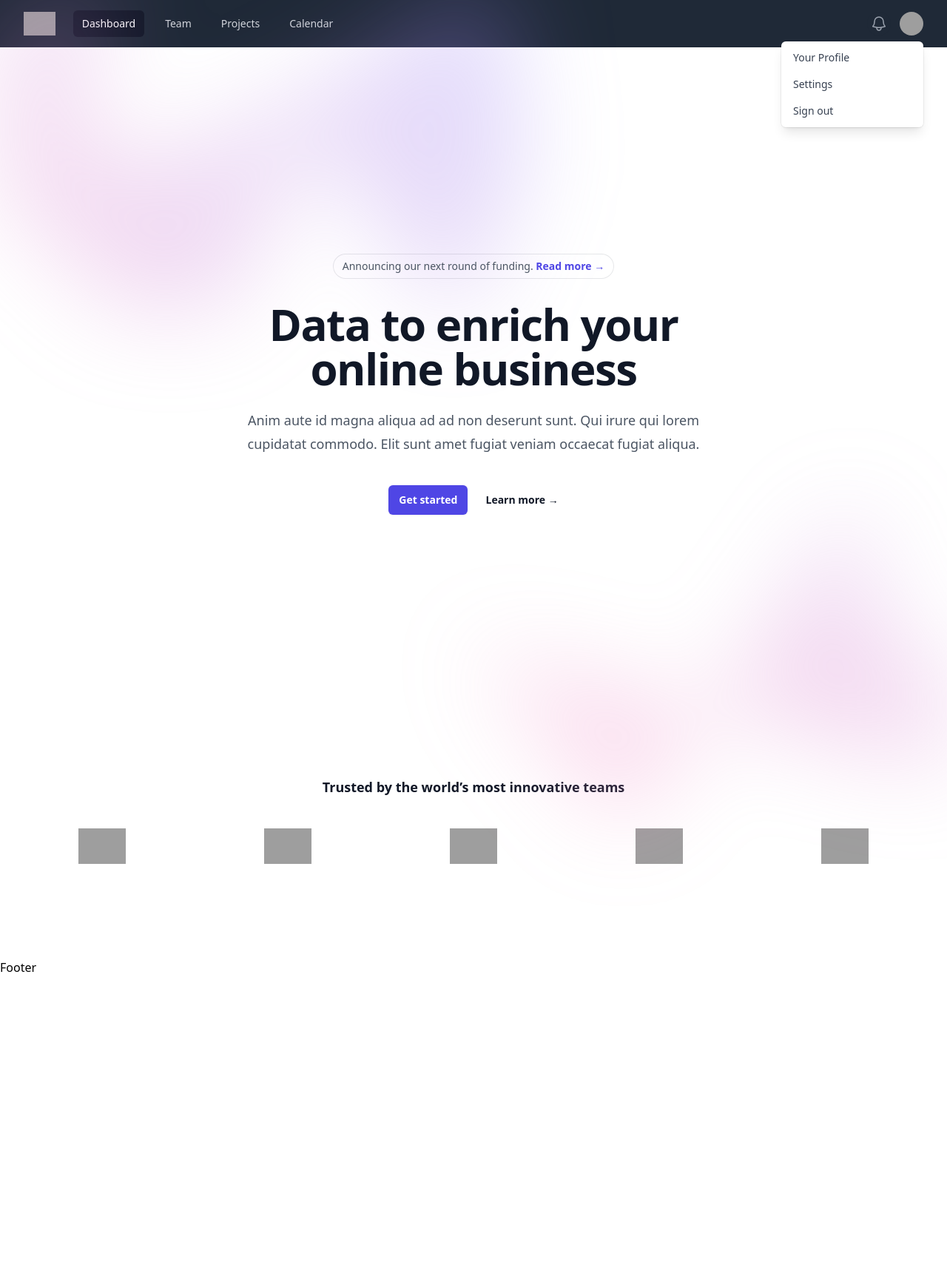
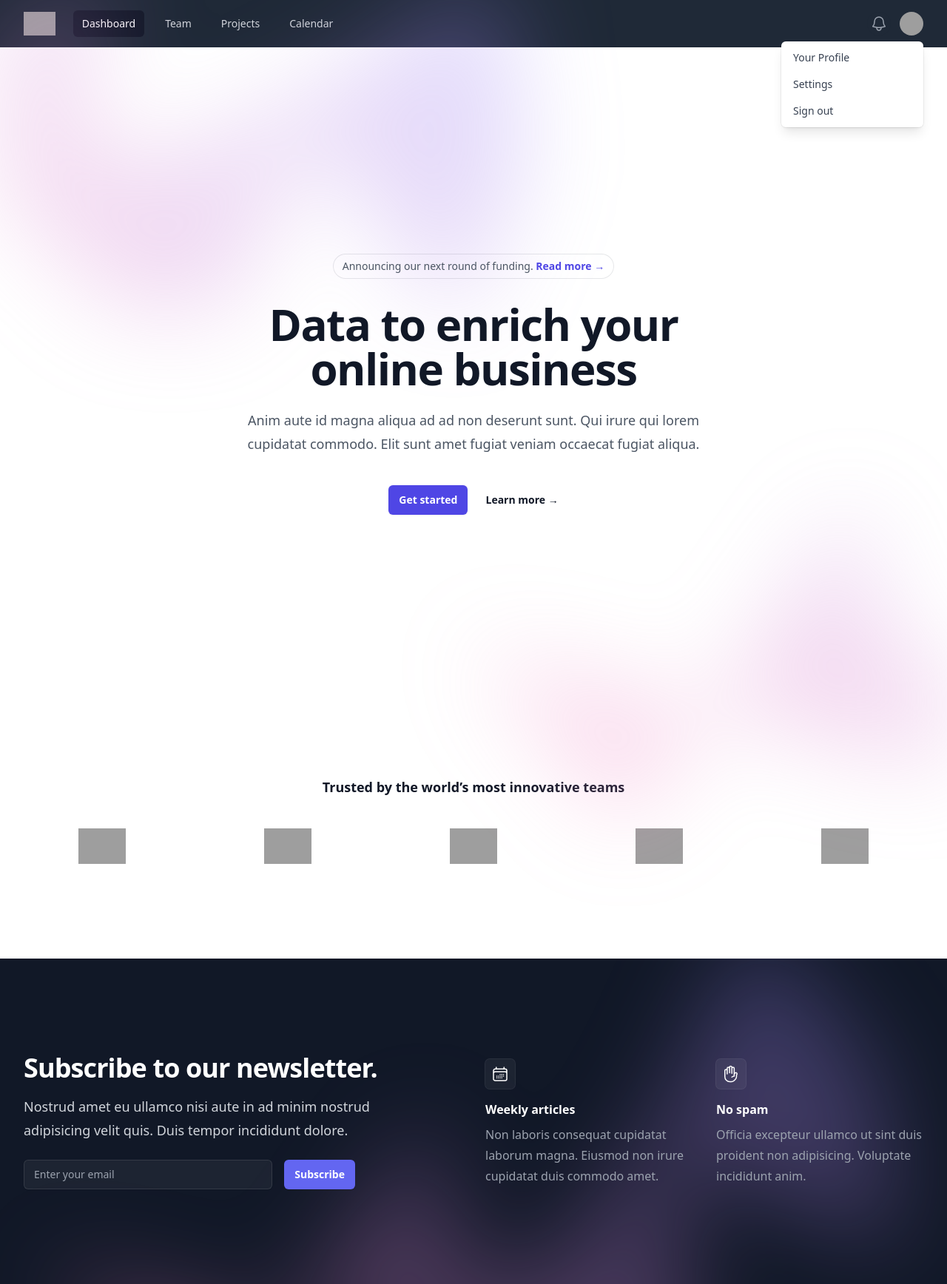
Before and after one commit to TaiChi112/Python, a Django app: page / in a window 1280 px wide. Shown: the whole page at 74% size. Before the commit the page ends 1314 px from the top, so only its background shows below. Run offline with Django 5.2, Linux system fonts and the light colour scheme; style sheets or scripts are compiled from the project's sources; grey boxes are pictures that could not be loaded.

Commit message:
feat : new component footer tailwindcss

````diff
--- a/general_app/templates/components/footer.html
+++ b/general_app/templates/components/footer.html
@@ -1 +1,64 @@
-<h1>Footer</h1>
+<!--
+  This example requires some changes to your config:
+
+  ```
+  // tailwind.config.js
+  module.exports = {
+    // ...
+    plugins: [
+      // ...
+      require('@tailwindcss/forms'),
+    ],
+  }
+  ```
+-->
+<div class="relative isolate overflow-hidden bg-gray-900 py-16 sm:py-24 lg:py-32">
+    <div class="mx-auto max-w-7xl px-6 lg:px-8">
+        <div class="mx-auto grid max-w-2xl grid-cols-1 gap-x-8 gap-y-16 lg:max-w-none lg:grid-cols-2">
+            <div class="max-w-xl lg:max-w-lg">
+                <h2 class="text-3xl font-bold tracking-tight text-white sm:text-4xl">Subscribe to our newsletter.</h2>
+                <p class="mt-4 text-lg leading-8 text-gray-300">Nostrud amet eu ullamco nisi aute in ad minim nostrud
+                    adipisicing velit quis. Duis tempor incididunt dolore.</p>
+                <div class="mt-6 flex max-w-md gap-x-4">
+                    <label for="email-address" class="sr-only">Email address</label>
+                    <input id="email-address" name="email" type="email" autocomplete="email" required
+                        class="min-w-0 flex-auto rounded-md border-0 bg-white/5 px-3.5 py-2 text-white shadow-sm ring-1 ring-inset ring-white/10 focus:ring-2 focus:ring-inset focus:ring-indigo-500 sm:text-sm sm:leading-6"
+                        placeholder="Enter your email">
+                    <button type="submit"
+                        class="flex-none rounded-md bg-indigo-500 px-3.5 py-2.5 text-sm font-semibold text-white shadow-sm hover:bg-indigo-400 focus-visible:outline focus-visible:outline-2 focus-visible:outline-offset-2 focus-visible:outline-indigo-500">Subscribe</button>
+                </div>
+            </div>
+            <dl class="grid grid-cols-1 gap-x-8 gap-y-10 sm:grid-cols-2 lg:pt-2">
+                <div class="flex flex-col items-start">
+                    <div class="rounded-md bg-white/5 p-2 ring-1 ring-white/10">
+                        <svg class="h-6 w-6 text-white" fill="none" viewBox="0 0 24 24" stroke-width="1.5"
+                            stroke="currentColor" aria-hidden="true">
+                            <path stroke-linecap="round" stroke-linejoin="round"
+                                d="M6.75 3v2.25M17.25 3v2.25M3 18.75V7.5a2.25 2.25 0 012.25-2.25h13.5A2.25 2.25 0 0121 7.5v11.25m-18 0A2.25 2.25 0 005.25 21h13.5A2.25 2.25 0 0021 18.75m-18 0v-7.5A2.25 2.25 0 015.25 9h13.5A2.25 2.25 0 0121 11.25v7.5m-9-6h.008v.008H12v-.008zM12 15h.008v.008H12V15zm0 2.25h.008v.008H12v-.008zM9.75 15h.008v.008H9.75V15zm0 2.25h.008v.008H9.75v-.008zM7.5 15h.008v.008H7.5V15zm0 2.25h.008v.008H7.5v-.008zm6.75-4.5h.008v.008h-.008v-.008zm0 2.25h.008v.008h-.008V15zm0 2.25h.008v.008h-.008v-.008zm2.25-4.5h.008v.008H16.5v-.008zm0 2.25h.008v.008H16.5V15z" />
+                        </svg>
+                    </div>
+                    <dt class="mt-4 font-semibold text-white">Weekly articles</dt>
+                    <dd class="mt-2 leading-7 text-gray-400">Non laboris consequat cupidatat laborum magna. Eiusmod non
+                        irure cupidatat duis commodo amet.</dd>
+                </div>
+                <div class="flex flex-col items-start">
+                    <div class="rounded-md bg-white/5 p-2 ring-1 ring-white/10">
+                        <svg class="h-6 w-6 text-white" fill="none" viewBox="0 0 24 24" stroke-width="1.5"
+                            stroke="currentColor" aria-hidden="true">
+                            <path stroke-linecap="round" stroke-linejoin="round"
+                                d="M10.05 4.575a1.575 1.575 0 10-3.15 0v3m3.15-3v-1.5a1.575 1.575 0 013.15 0v1.5m-3.15 0l.075 5.925m3.075.75V4.575m0 0a1.575 1.575 0 013.15 0V15M6.9 7.575a1.575 1.575 0 10-3.15 0v8.175a6.75 6.75 0 006.75 6.75h2.018a5.25 5.25 0 003.712-1.538l1.732-1.732a5.25 5.25 0 001.538-3.712l.003-2.024a.668.668 0 01.198-.471 1.575 1.575 0 10-2.228-2.228 3.818 3.818 0 00-1.12 2.687M6.9 7.575V12m6.27 4.318A4.49 4.49 0 0116.35 15m.002 0h-.002" />
+                        </svg>
+                    </div>
+                    <dt class="mt-4 font-semibold text-white">No spam</dt>
+                    <dd class="mt-2 leading-7 text-gray-400">Officia excepteur ullamco ut sint duis proident non
+                        adipisicing. Voluptate incididunt anim.</dd>
+                </div>
+            </dl>
+        </div>
+    </div>
+    <div class="absolute left-1/2 top-0 -z-10 -translate-x-1/2 blur-3xl xl:-top-6" aria-hidden="true">
+        <div class="aspect-[1155/678] w-[72.1875rem] bg-gradient-to-tr from-[#ff80b5] to-[#9089fc] opacity-30"
+            style="clip-path: polygon(74.1% 44.1%, 100% 61.6%, 97.5% 26.9%, 85.5% 0.1%, 80.7% 2%, 72.5% 32.5%, 60.2% 62.4%, 52.4% 68.1%, 47.5% 58.3%, 45.2% 34.5%, 27.5% 76.7%, 0.1% 64.9%, 17.9% 100%, 27.6% 76.8%, 76.1% 97.7%, 74.1% 44.1%)">
+        </div>
+    </div>
+</div>
````
